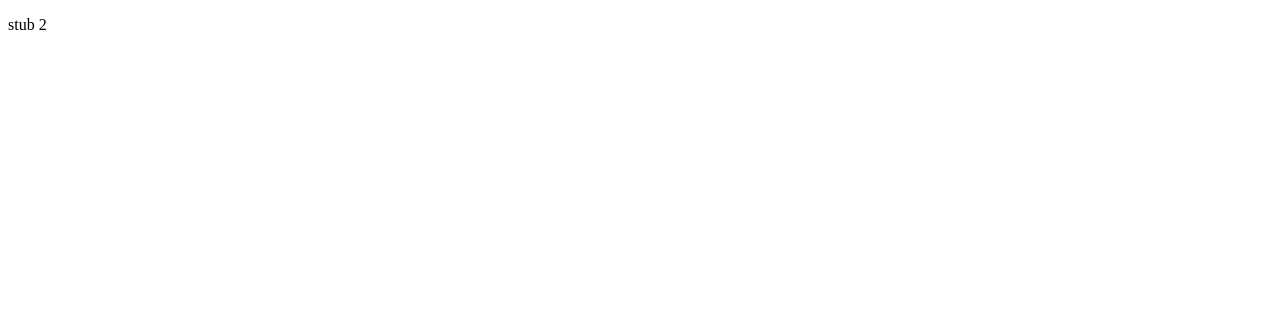
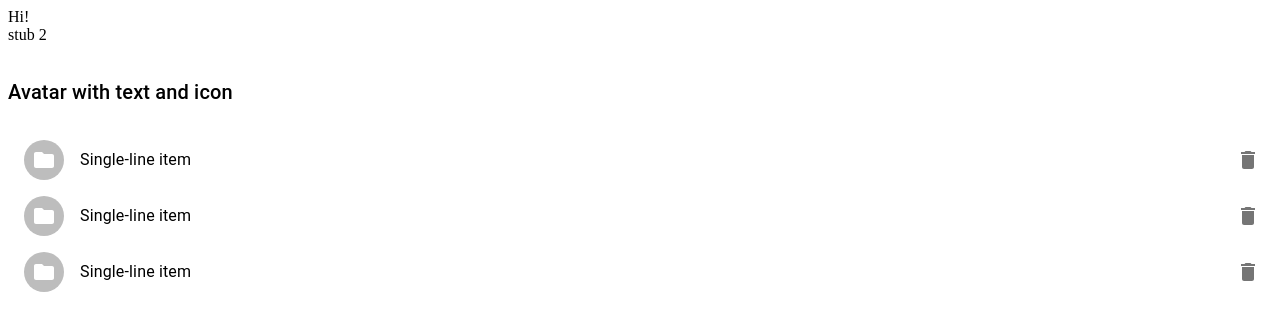
Before and after one commit to Yokubjon-J/chat-app, a React app: page /rooms/1 in a window 1280 px wide. Shown: the top 330 px of the page. Built offline with nearby package versions, Linux system fonts and the light colour scheme; the HTML template or start-up script is replaced by a standard one.

Commit message:
a bug fixed but on refresh bug remains

```diff
--- a/client/HelloWorld.js
+++ b/client/App.js
@@ -2,22 +2,20 @@ import React from 'react';
 import Container from '@mui/material/Container';
 import TabsMenu from './TabsMenu.jsx';
 import RoomOne from './RoomOne.jsx';
-import {
-    Routes,
-    Route,
-  } from "react-router-dom";
+import { Routes, Route, Outlet } from "react-router-dom";
 
 const HelloWorld = () => {
     return (
         <Routes>
-            <Route path="/">
+            <Route path="/" element={<div>Hi! <Outlet/></div>}>
                 <Route path="profile" element={<p>stub 1</p>}></Route>
-                <Route path="rooms" element={<p>stub 2</p>}>
+                <Route path="rooms" element={<div>stub 2<Outlet/></div>}>
                     <Route path=":id" element={<RoomOne />} />
                 </Route>
                 <Route path="dms" element={<p>stub 3</p>}></Route>
                 <Route index element={<Container><TabsMenu/></Container>} />
             </Route>
+            {/* <Route index element={<Container><TabsMenu/></Container>} /> */}
         </Routes>
     );
 }
--- a/client/Room.jsx
+++ b/client/Room.jsx
@@ -8,13 +8,13 @@ import Typography from '@mui/material/Typography';
 import { Link } from "react-router-dom";
 
 const card = (
-    <>
+    <Box>
       <CardContent>
         <Typography sx={{ fontSize: 14 }} color="text.secondary" gutterBottom>
           Word of the Day
         </Typography>
         <Typography variant="h5" component="div">
-          <Link to="/rooms/1">Universal</Link>
+          <Link to="rooms/one">Universal</Link>
         </Typography>
         <Typography sx={{ mb: 1.5 }} color="text.secondary">
           Room activity
@@ -27,7 +27,7 @@ const card = (
       <CardActions>
         <Button size="small">Learn More</Button>
       </CardActions>
-    </>
+    </Box>
   );
 
 export default function OutlinedCard() {
--- a/client/RoomOne.jsx
+++ b/client/RoomOne.jsx
@@ -1,9 +1,65 @@
 import React from 'react';
+import { styled } from '@mui/material/styles';
+import Box from '@mui/material/Box';
+import List from '@mui/material/List';
+import ListItem from '@mui/material/ListItem';
+import ListItemAvatar from '@mui/material/ListItemAvatar';
+import ListItemIcon from '@mui/material/ListItemIcon';
+import ListItemText from '@mui/material/ListItemText';
+import Avatar from '@mui/material/Avatar';
+import IconButton from '@mui/material/IconButton';
+import Grid from '@mui/material/Grid';
+import Typography from '@mui/material/Typography';
+import FolderIcon from '@mui/icons-material/Folder';
+import DeleteIcon from '@mui/icons-material/Delete';
 import { Link } from "react-router-dom";
 
+function generate(element) {
+    return [0, 1, 2].map((value) =>
+        React.cloneElement(element, {
+            key: value,
+        }),
+    );
+}
+
+const Demo = styled('div')(({ theme }) => ({
+    backgroundColor: theme.palette.background.paper,
+}));
+
 const RoomOne = () => {
+    const [dense, setDense] = React.useState(false);
+    const [secondary, setSecondary] = React.useState(false);
     return (
-        <div>Mars</div>
+        <Box>
+            <Grid item xs={12} md={6}>
+                <Typography sx={{ mt: 4, mb: 2 }} variant="h6" component="div">
+                    Avatar with text and icon
+                </Typography>
+                <Demo>
+                    <List dense={dense}>
+                    {generate(
+                    <ListItem
+                        secondaryAction={
+                            <IconButton edge="end" aria-label="delete">
+                                <DeleteIcon />
+                            </IconButton>
+                        }
+                    >
+                        <ListItemAvatar>
+                            <Avatar>
+                                <FolderIcon />
+                            </Avatar>
+                        </ListItemAvatar>
+                    <ListItemText
+                        primary="Single-line item"
+                        secondary={secondary ? 'Secondary text' : null}
+                    />
+                        </ListItem>,
+                    )}
+                    </List>
+                </Demo>
+            </Grid>
+        </Box>
     )
 }
 
--- a/client/main.js
+++ b/client/main.js
@@ -1,5 +1,8 @@
 import React from 'react';
 import ReactDOM from 'react-dom';
-import HelloWorld from './HelloWorld.js';
+import HelloWorld from './App.js';
 import { BrowserRouter } from "react-router-dom";
-ReactDOM.render(<BrowserRouter><HelloWorld/></BrowserRouter>, document.getElementById('root'));
+ReactDOM.render(
+    <BrowserRouter basename='/'>
+        <HelloWorld/>
+    </BrowserRouter>, document.getElementById('root'));
```
